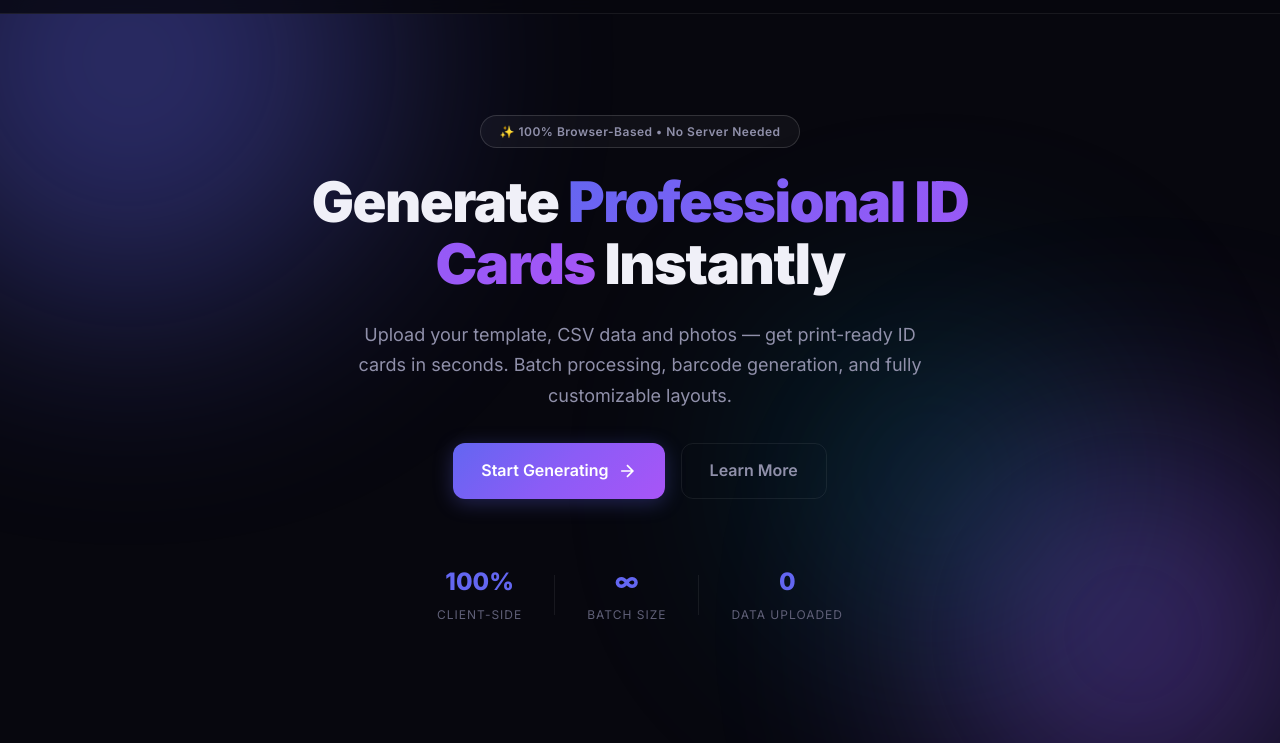
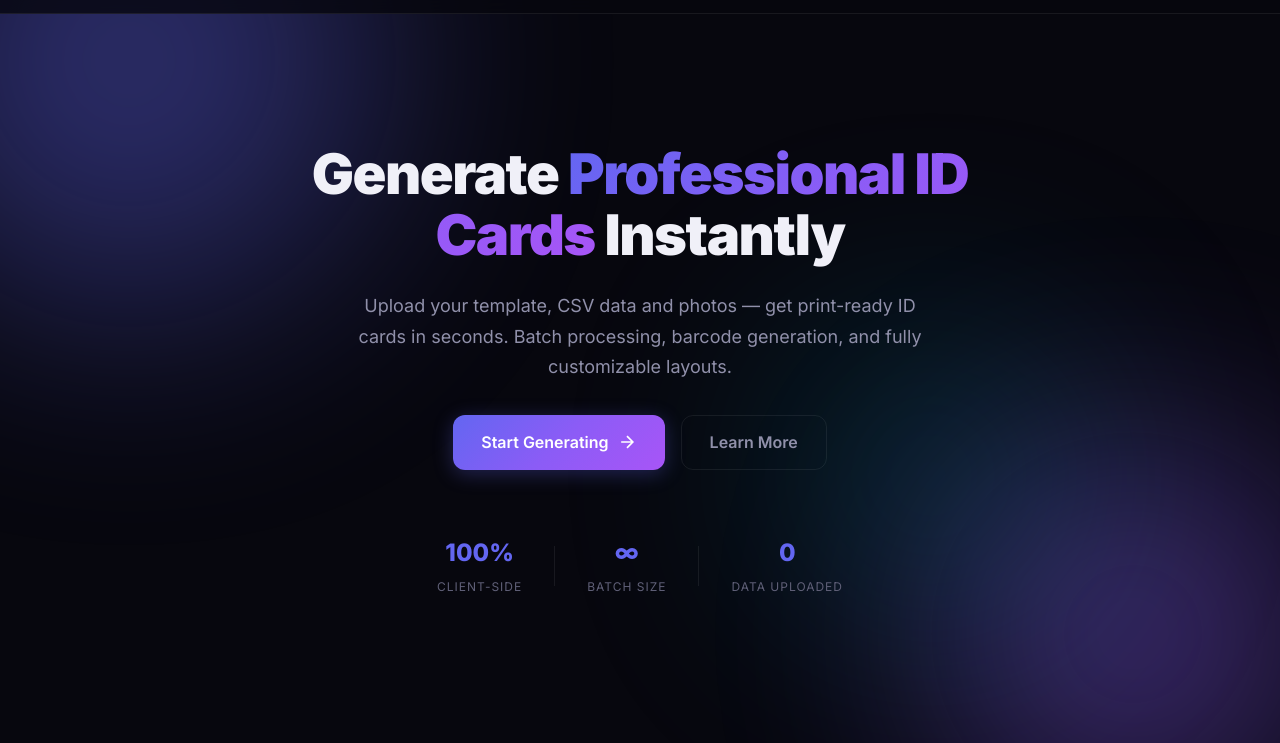
Before and after one commit to rOsHaNiC-26/id-card-genreator, a plain HTML site: page index.html in a window 1280 px wide. Shown: the part 57-800 px from the top of the page. Drawn offline with nearby package versions, Linux system fonts and the light colour scheme.

Commit message:
Remove hero badge from landing page

```diff
--- a/index.html
+++ b/index.html
@@ -39,7 +39,6 @@
             <div class="gradient-orb orb-3"></div>
         </div>
         <div class="hero-content">
-            <div class="hero-badge">✨ 100% Browser-Based • No Server Needed</div>
             <h1 class="hero-title">
                 Generate <span class="gradient-text">Professional ID Cards</span> Instantly
             </h1>
```
